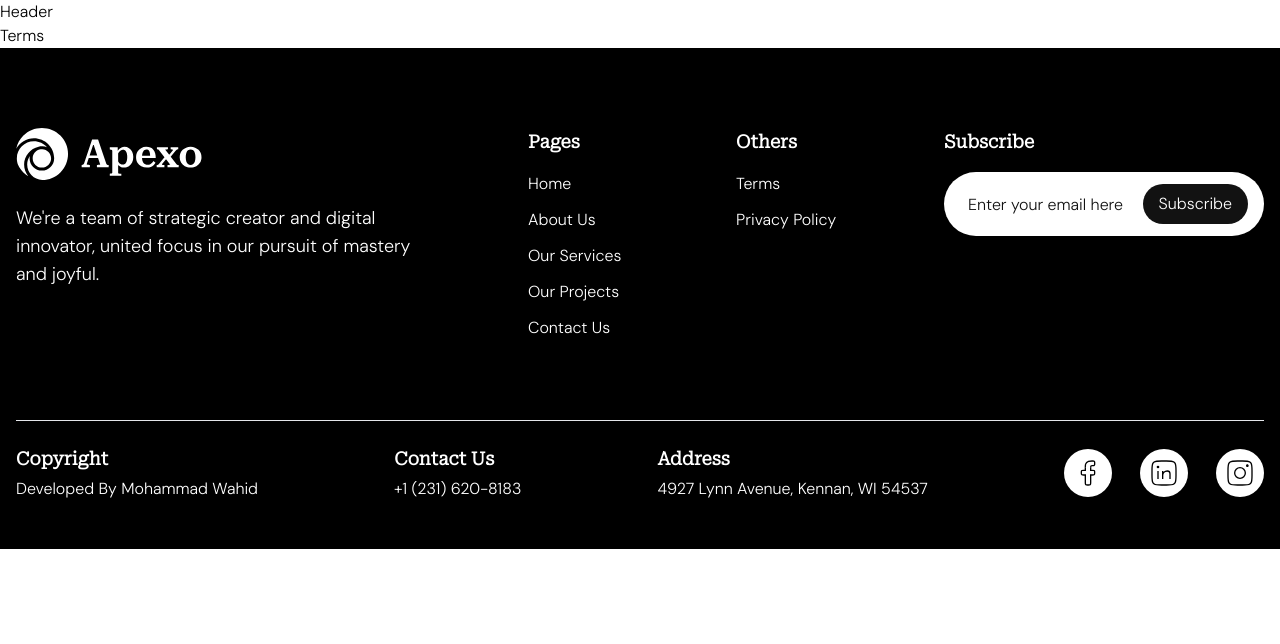
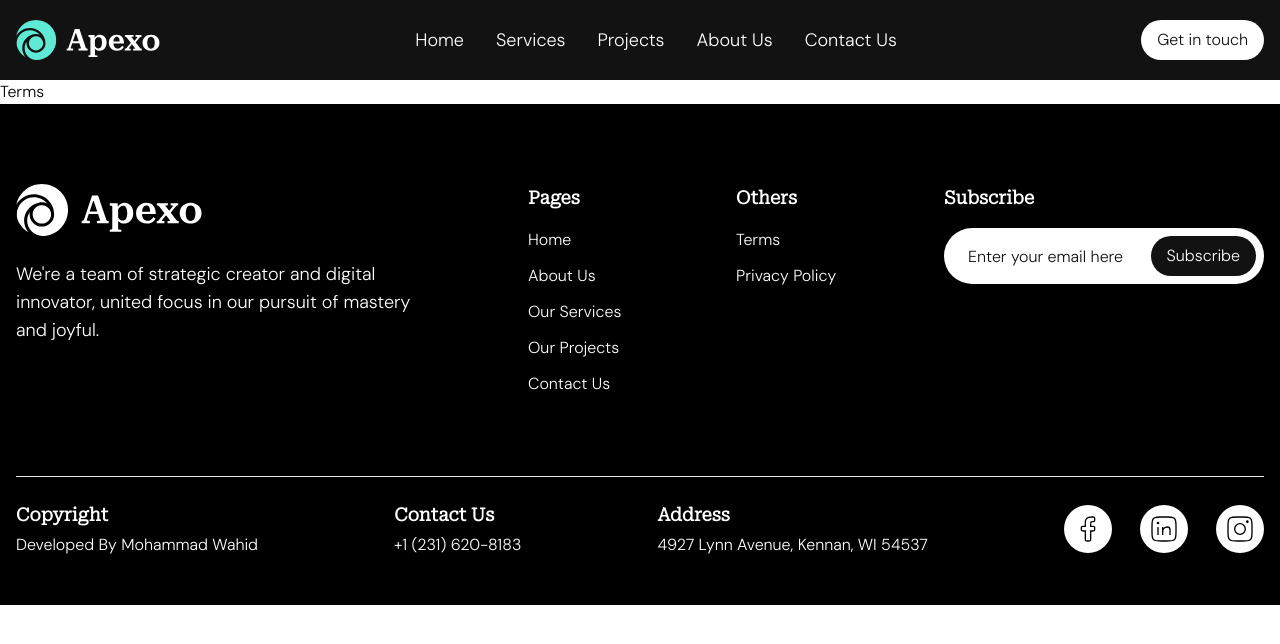
Before and after one commit to wahid-eng/apexo, a Next.js app: page /terms in a window 1280 px wide. Shown: the top 644 px of the page. Built offline with nearby package versions, Linux system fonts and the light colour scheme.

Commit message:
header wip

```diff
--- a/app/layout.tsx
+++ b/app/layout.tsx
@@ -3,6 +3,7 @@ import './globals.css';
 import Header from '@/components/layouts/Header';
 import { dmSans, robotoSerif } from '@/lib/fonts';
 import Footer from '@/components/layouts/Footer';
+import { GlobalContextProvider } from '@/context/GlobalContext';
 
 export const metadata: Metadata = {
 	title: 'Apexo | Empowering Digital Solutions',
@@ -18,9 +19,11 @@ export default function RootLayout({
 	return (
 		<html lang="en" className={`${dmSans.className} ${robotoSerif.className}`}>
 			<body className="font-sans antialiased">
-				<Header />
-				{children}
-				<Footer />
+				<GlobalContextProvider>
+					<Header />
+					{children}
+					<Footer />
+				</GlobalContextProvider>
 			</body>
 		</html>
 	);
--- a/components/layouts/Footer.tsx
+++ b/components/layouts/Footer.tsx
@@ -1,19 +1,15 @@
 import Image from 'next/image';
 import Link from 'next/link';
 import SubscribeForm from '@/components/ui/SubscribeForm';
+
+import whiteLogo from '@/public/images/apexo-white.svg';
 
 export default function Footer() {
 	return (
 		<footer className="bg-black text-white">
 			<div className="container flex flex-wrap flex-col md:flex-row gap-x-24 gap-y-12 py-16 sm:py-20">
 				<div className="xl:w-1/3">
-					<Image
-						src="/images/apexo-white.svg"
-						alt="Logo of Apexo"
-						width={200}
-						height={52}
-						className="mb-6"
-					/>
+					<Image src={whiteLogo} alt="Logo of Apexo" className="mb-6" />
 					<p className="text-lg">
 						We&apos;re a team of strategic creator and digital innovator, united
 						focus in our pursuit of mastery and joyful.
--- a/components/layouts/Header.tsx
+++ b/components/layouts/Header.tsx
@@ -1,3 +1,32 @@
+import Image from 'next/image';
+import Link from 'next/link';
+
+import greenLogo from '@/public/images/apexo-green.svg';
+import Navbar from '@/components/ui/Navbar';
+import NavbarToggler from '../ui/NavbarToggler';
+
 export default function Header() {
-	return <header>Header</header>;
+	return (
+		<header className="bg-light-black text-white py-5">
+			<div className="container flex justify-between items-center">
+				<div>
+					<Link href="/">
+						<Image src={greenLogo} alt="Apexo Logo" />
+					</Link>
+				</div>
+
+				<Navbar />
+
+				<div className="flex items-center gap-x-2">
+					<Link
+						href="/contact"
+						className="bg-white hover:bg-light-gray text-light-black px-4 py-2 rounded-full transition-all"
+					>
+						Get in touch
+					</Link>
+					<NavbarToggler className="lg:hidden" />
+				</div>
+			</div>
+		</header>
+	);
 }
--- a/components/ui/Button.tsx
+++ b/components/ui/Button.tsx
@@ -17,7 +17,7 @@ const Button: React.FC<ButtonProps> = ({
 		<button
 			type={type}
 			className={twMerge(
-				'bg-light-black hover:bg-black text-white px-6 py-2 rounded-full transition-all',
+				'bg-light-black hover:bg-black text-white px-4 py-2 rounded-full transition-all',
 				className
 			)}
 			onClick={onClick}
--- /dev/null
+++ b/components/ui/Navbar.tsx
@@ -0,0 +1,68 @@
+'use client';
+
+import Link from 'next/link';
+import { usePathname } from 'next/navigation';
+
+import { useGlobalContext } from '@/context/GlobalContext';
+
+export default function Navbar() {
+	const currentPath = usePathname();
+	const { state } = useGlobalContext();
+
+	return (
+		<nav className="hidden lg:flex">
+			<ul className="flex gap-x-8 text-lg">
+				<li>
+					<Link
+						href="/"
+						className={`flex ${
+							currentPath === '/' ? 'text-light-green' : 'text-white'
+						}`}
+					>
+						Home
+					</Link>
+				</li>
+				<li>
+					<Link
+						href="/services"
+						className={`flex ${
+							currentPath === '/services' ? 'text-light-green' : 'text-white'
+						}`}
+					>
+						Services
+					</Link>
+				</li>
+				<li>
+					<Link
+						href="/projects"
+						className={`flex ${
+							currentPath === '/projects' ? 'text-light-green' : 'text-white'
+						}`}
+					>
+						Projects
+					</Link>
+				</li>
+				<li>
+					<Link
+						href="/about"
+						className={`flex ${
+							currentPath === '/about' ? 'text-light-green' : 'text-white'
+						}`}
+					>
+						About Us
+					</Link>
+				</li>
+				<li>
+					<Link
+						href="/contact"
+						className={`flex ${
+							currentPath === '/contact' ? 'text-light-green' : 'text-white'
+						}`}
+					>
+						Contact Us
+					</Link>
+				</li>
+			</ul>
+		</nav>
+	);
+}
--- /dev/null
+++ b/components/ui/NavbarToggler.tsx
@@ -0,0 +1,27 @@
+'use client';
+
+import Button from '@/components/ui/Button';
+import { twMerge } from 'tailwind-merge';
+import { useGlobalContext } from '@/context/GlobalContext';
+
+export default function NavbarToggler({
+	className = '',
+}: {
+	className?: string;
+}) {
+	const { toggleNavbar } = useGlobalContext();
+
+	return (
+		<Button className={twMerge('bg-black', className)} onClick={toggleNavbar}>
+			<svg
+				width="24"
+				height="24"
+				viewBox="0 0 24 24"
+				fill="none"
+				xmlns="http://www.w3.org/2000/svg"
+			>
+				<path d="M4 12H20M4 18H20M4 6H20" stroke="#fff"></path>
+			</svg>
+		</Button>
+	);
+}
--- a/components/ui/SubscribeForm.tsx
+++ b/components/ui/SubscribeForm.tsx
@@ -19,7 +19,7 @@ export default function SubscribeForm() {
 		<form onSubmit={handleSubmit(onSubmit)}>
 			<div className="relative">
 				<input
-					className={`text-light-black block w-full focus-within:outline-none h-16 pl-6 pe-32 rounded-full ${
+					className={`text-light-black block w-full focus-within:outline-none h-14 pl-6 pe-32 rounded-full ${
 						errors.email
 							? 'bg-red-200 placeholder:text-red-600'
 							: 'bg-white placeholder:text-light-black'
@@ -36,7 +36,7 @@ export default function SubscribeForm() {
 
 				<Button
 					type="submit"
-					className="absolute top-1/2 -translate-y-1/2 end-4 px-4"
+					className="absolute top-1/2 -translate-y-1/2 end-2 px-4"
 				>
 					Subscribe
 				</Button>
--- /dev/null
+++ b/context/GlobalContext.tsx
@@ -0,0 +1,48 @@
+'use client';
+
+import { createContext, useState, useContext, ReactNode } from 'react';
+
+interface GlobalState {
+	isNavbarOpen: boolean;
+}
+
+interface GlobalContextType {
+	state: GlobalState;
+	toggleNavbar: () => void;
+}
+
+const GlobalContext = createContext<GlobalContextType | undefined>(undefined);
+
+export const GlobalContextProvider = ({
+	children,
+}: {
+	children: ReactNode;
+}) => {
+	const [state, setState] = useState<GlobalState>({
+		isNavbarOpen: false,
+	});
+
+	const toggleNavbar = () =>
+		setState((prevState) => ({
+			...prevState,
+			isNavbarOpen: !prevState.isNavbarOpen,
+		}));
+
+	return (
+		<GlobalContext.Provider value={{ state, toggleNavbar }}>
+			{children}
+		</GlobalContext.Provider>
+	);
+};
+
+export const useGlobalContext = (): GlobalContextType => {
+	const context = useContext(GlobalContext);
+
+	if (context === undefined) {
+		throw new Error(
+			'useGlobalContext must be used within a GlobalContextProvider'
+		);
+	}
+
+	return context;
+};
```
Also changed, not shown: public/images/apexo-green.svg (added).
